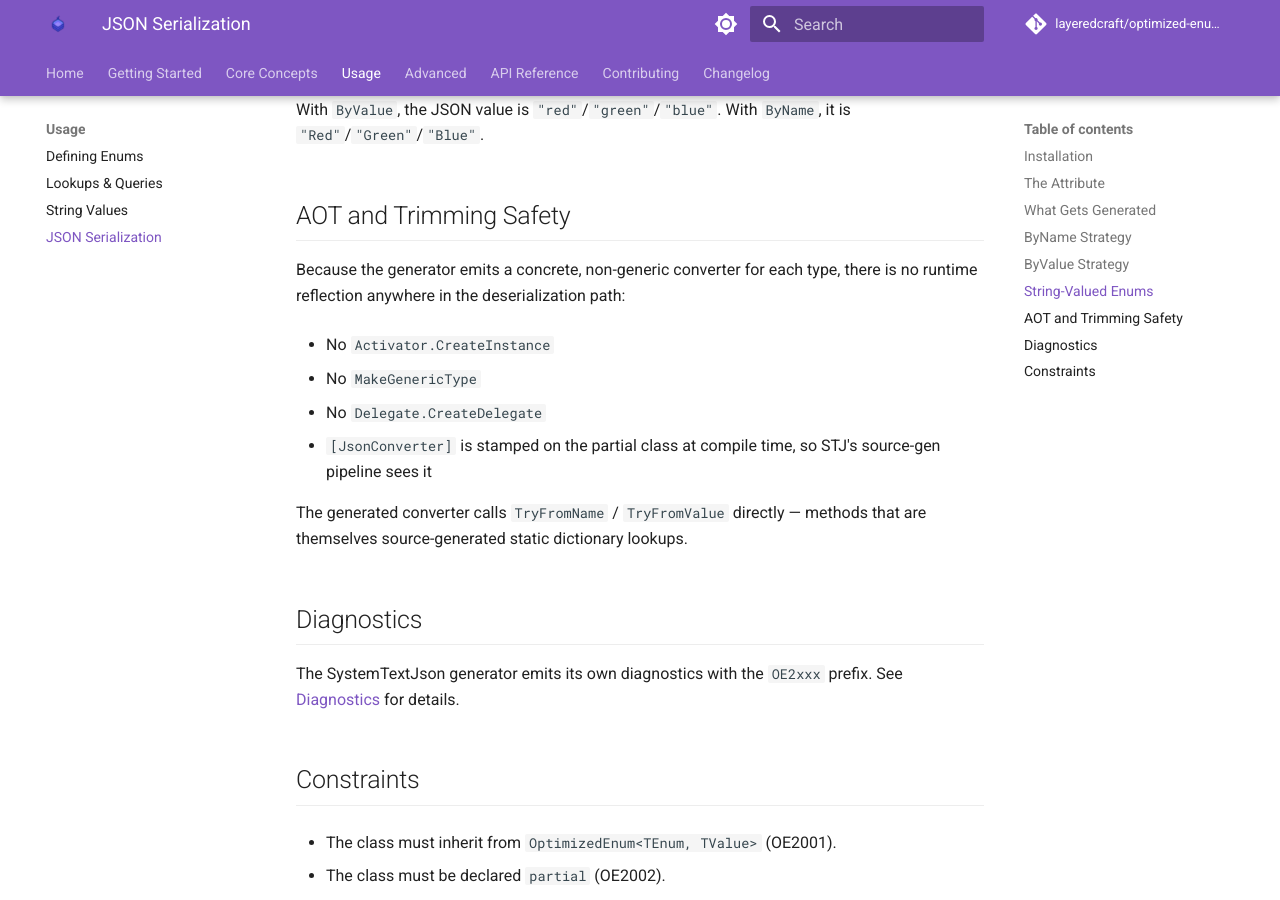
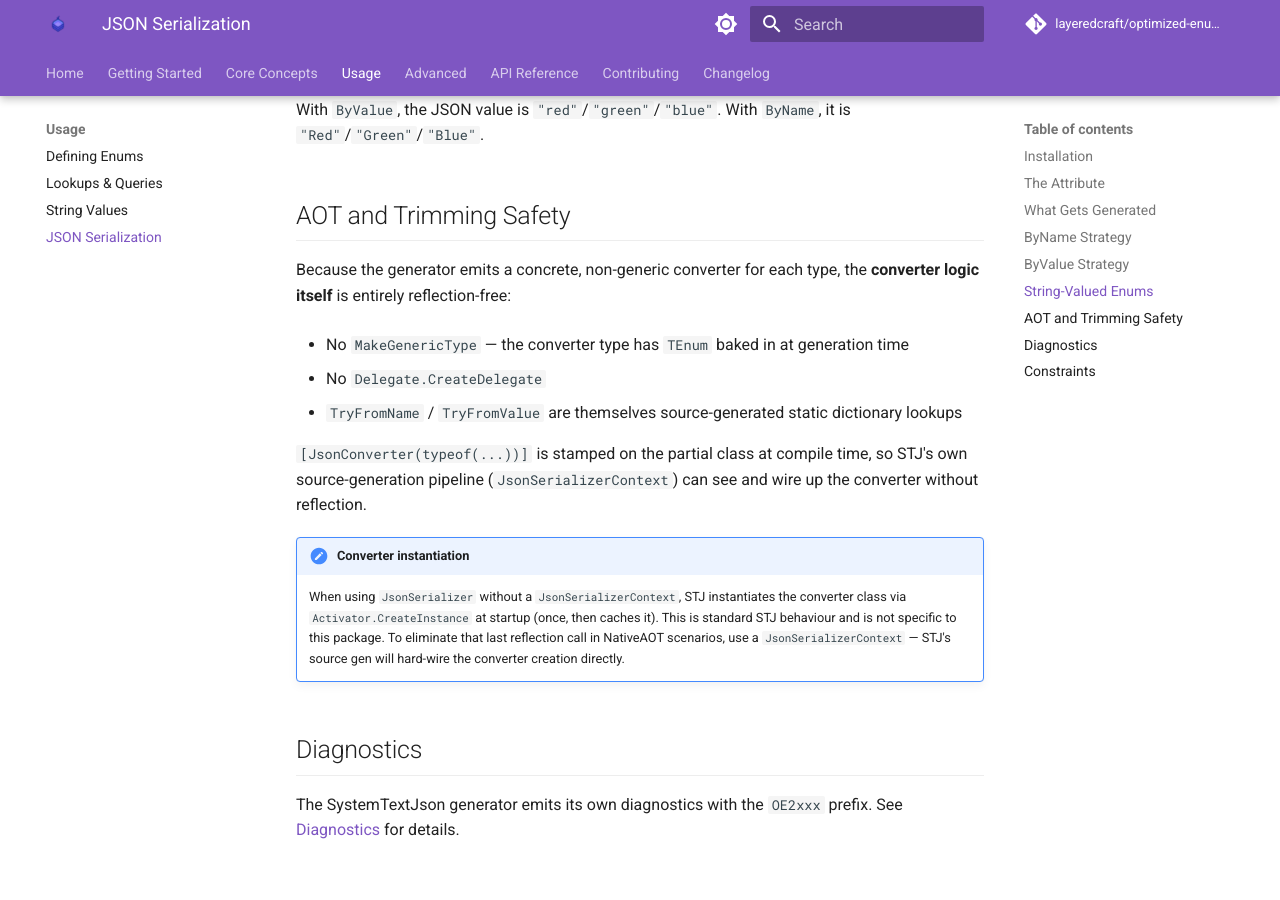
Before and after one commit to LayeredCraft/optimized-enums, an MkDocs documentation site: the page built from docs/usage/json-serialization.md, in a window 1280 px wide and 900 px high, scrolled down 3186 px. Built offline with MkDocs 1.6.1 and Material for MkDocs 9.7.7, drawn with Linux system fonts in a browser that asks for light colours; comment, search, counter and statistics services are not loaded.

Commit message:
fix: address PR review feedback on STJ generator and docs
- Switch CreateSyntaxProvider to ForAttributeWithMetadataName to prevent
  duplicate emissions when a partial class has the attribute on one declaration
  and an unrelated attribute on another
- Expose AttributeMetadataName as internal const for use in generator registration
- Remove manual attribute lookup in Transform; use context.Attributes[0] directly
- Remove unused System.Collections.Immutable using
- Fix OE2001/OE2002 diagnostic messages in docs to match exact MessageFormat strings
- Clarify AOT section: converter logic is reflection-free, but STJ uses
  Activator.CreateInstance for converter instantiation unless JsonSerializerContext
  is used; add note explaining how to eliminate that in NativeAOT scenarios

Co-Authored-By: Claude Sonnet 4.6 <noreply@anthropic.com>

```diff
--- a/docs/usage/json-serialization.md
+++ b/docs/usage/json-serialization.md
@@ -145,14 +145,16 @@ With `ByValue`, the JSON value is `"red"`/`"green"`/`"blue"`. With `ByName`, it
 
 ## AOT and Trimming Safety
 
-Because the generator emits a concrete, non-generic converter for each type, there is no runtime reflection anywhere in the deserialization path:
+Because the generator emits a concrete, non-generic converter for each type, the **converter logic itself** is entirely reflection-free:
 
-- No `Activator.CreateInstance`
-- No `MakeGenericType`
+- No `MakeGenericType` — the converter type has `TEnum` baked in at generation time
 - No `Delegate.CreateDelegate`
-- `[JsonConverter]` is stamped on the partial class at compile time, so STJ's source-gen pipeline sees it
+- `TryFromName` / `TryFromValue` are themselves source-generated static dictionary lookups
 
-The generated converter calls `TryFromName` / `TryFromValue` directly — methods that are themselves source-generated static dictionary lookups.
+`[JsonConverter(typeof(...))]` is stamped on the partial class at compile time, so STJ's own source-generation pipeline (`JsonSerializerContext`) can see and wire up the converter without reflection.
+
+!!! note "Converter instantiation"
+    When using `JsonSerializer` without a `JsonSerializerContext`, STJ instantiates the converter class via `Activator.CreateInstance` at startup (once, then caches it). This is standard STJ behaviour and is not specific to this package. To eliminate that last reflection call in NativeAOT scenarios, use a `JsonSerializerContext` — STJ's source gen will hard-wire the converter creation directly.
 
 ## Diagnostics
 
```
Also changed, not shown: docs/advanced/diagnostics.md (+2 -2 lines), 2 other files.
